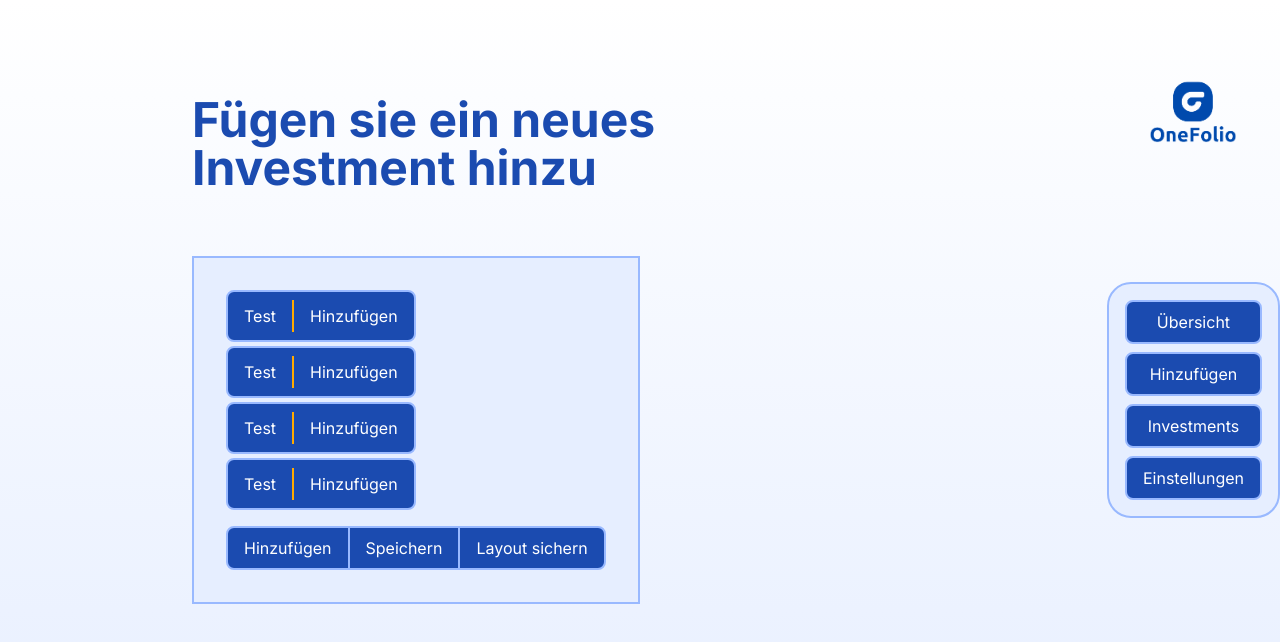
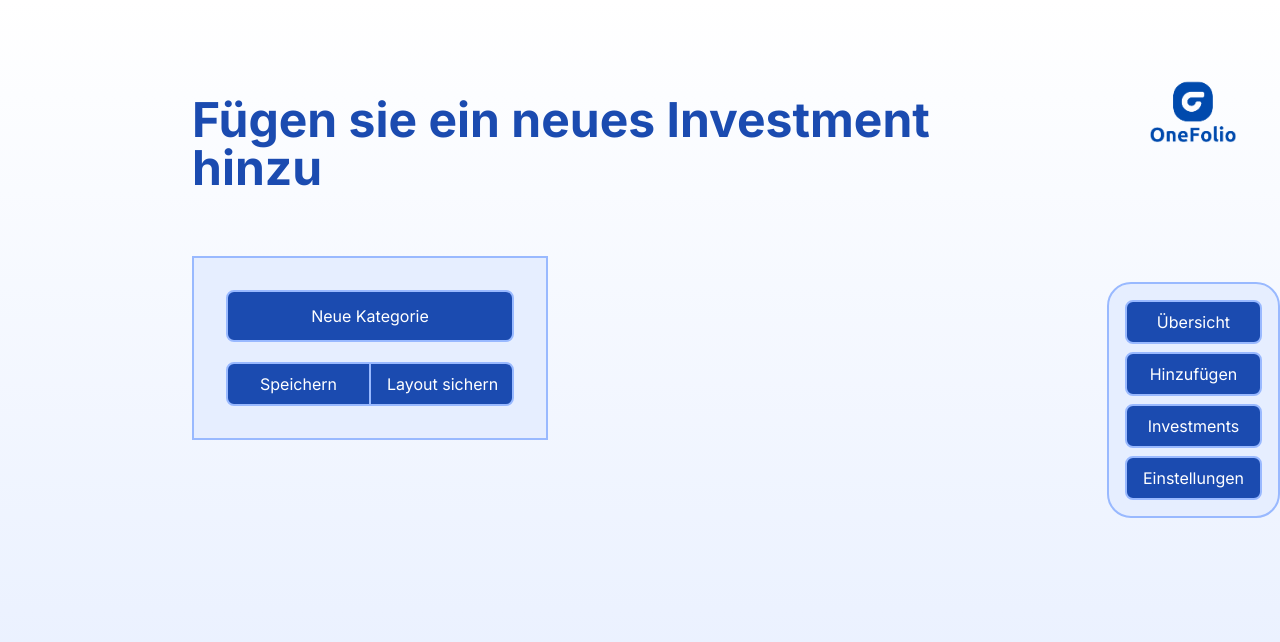
Before and after one commit to luca-engels-eprocessing/OneFolio, a Next.js app: page /add in a window 1280 px wide. Shown: the top 642 px of the page. Built offline with nearby package versions, Linux system fonts and the light colour scheme.

Commit message:
MOOOREEE FUNCTIONSSS!!!!!
Added Adding fucntion and lists.
added component for the ValueBar List
--> Maybe change to class

Sml typo fix for start page

```diff
--- a/app/add/page.tsx
+++ b/app/add/page.tsx
@@ -1,83 +1,140 @@
-"use client"
-import {useState} from "react";
+"use client";
+import ValueBar from "@/components/ValueBar";
+import { useState, useRef, useEffect, ReactNode } from "react";
 
 export default function Page() {
-    const [showForm, setShowForm] = useState(false);
-    const selectionAddClick = (text: string) => {
-        addButtonToForm(text);
+  const [displayValue, setDisplayValue] = useState(false); // Displayes the side Panel for selection or not
+  const [returns, setReturns] = useState(""); // Returns of the investment
+  const [categoryDisplayAddButton, setCategoryDisplayAddButton] =
+    useState(false); // Switch for add button or input field
+  const [categoryFormButtonList, setCategoryFormButtonList] = useState<
+    ReactNode[]
+  >([]); // List of buttons in the form
+  const [categroyInput, setcategoryInput] = useState(""); // Saves the input field ==> No use of Form needed and no page relaod
+  const categoryAddTextFieldRef = useRef<HTMLInputElement>(null);
+  const categoryNewestButtonRef = useRef<HTMLButtonElement>(null);
+
+
+  useEffect(() => {
+    if (categoryDisplayAddButton && categoryAddTextFieldRef.current) {
+      categoryAddTextFieldRef.current.focus();
+    } else if (categoryNewestButtonRef.current) {
+      categoryNewestButtonRef.current.focus();
     }
-    const [formContent, setFormContent] = useState([<></>]);
-    const categoryClick = () => {
-        setShowForm(true);
+  }, [categoryDisplayAddButton]);
+
+  // Displayes the side Panel
+  /* TODO  Remove and put in the buttons created / use data of button to create a specific table*/
+  const categoryClick = (text: string) => {
+    console.log(text);
+    setDisplayValue(true);
+  };
+
+  /* TODO use the text and send it back to the Category button */
+
+  const createCategoryButton = () => {
+    console.log(returns);
+
+    const text = categroyInput;
+    setcategoryInput("");
+    if (text == "") {
+      return;
     }
-    const selectionClick = () => {
-        setShowForm(false);
+    const buttonCode = (
+      <button
+        type={"button"}
+        onClick={() => categoryClick(text)}
+        ref={categoryNewestButtonRef}
+        className={
+          "btn-nav flex flex-row px-4 py-2 rounded-lg gap-4 justify-center items-center"
         }
-    const addButtonToForm = (text:string) => {
-        console.log("ADD ",text)
-        const buttonCode = (
-            <button type={"button"} onClick={selectionClick} className="btn-nav rounded-lg px-4 py-2">
-                <p>{text}</p>
+      >
+        <p className={"rounded-l-lg"}>{text}</p>
+        <div
+          className={"h-8 border-r-2 border-accentLight dark:border-accentDark"}
+        />
+        <p className={"rounded-l-lg"}>...</p>
       </button>
     );
-        console.log(buttonCode)
-        console.log(formContent)
-        const currFormCont = [...formContent, buttonCode];
-        console.log(currFormCont)
-        setFormContent(currFormCont);
+    console.log(buttonCode);
+    console.log(categoryFormButtonList);
+    setCategoryDisplayAddButton(false);
+    setCategoryFormButtonList([...categoryFormButtonList, buttonCode]);
+  };
+
+  const handleAddInputChange = (e) => {
+    setcategoryInput(e.target.value);
+  };
+
+  const handleInputKeyPress = (e) => {
+    if (e.key === "Enter") {
+      createCategoryButton();
+    }
   };
 
   return (
-        <main className="flex h-screen w-screen flex-col gap-16 py-24 pl-48 pr-64">
+    <main className="flex h-screen w-screen flex-col gap-16 py-24 pl-48 ">
       <div className={""}>
         <h1 className={"h1"}>Fügen sie ein neues Investment hinzu</h1>
       </div>
       <div className={"flex flex-row overflow-clip gap-32"}>
-                <form className={"border-def bg-sec w-fit h-fit p-8 flex gap-1 flex-col items-start"}>
-                    <button type={"button"} onClick={categoryClick}
-                            className={"btn-nav flex flex-row px-4 py-2 rounded-lg gap-4 justify-center items-center"}>
-                        <p className={"rounded-l-lg"}>Test</p>
-                        <div className={"h-8 border-r-2 border-accentLight dark:border-accentDark"}/>
-                        <p className={"rounded-l-lg"}>Hinzufügen</p>
+        <form
+          className={
+            "border-def bg-sec p-8 flex gap-2 flex-col overflow-y-scroll scroll-light dark:scroll-dark"
+          }
+        >
+
+            {categoryFormButtonList.map((item, index) => (
+            <div key={index}>{item}</div>
+            ))}
+          {categoryDisplayAddButton ? (
+            <div>
+              <input
+                type={"text"}
+                ref={categoryAddTextFieldRef}
+                className="btn-nav rounded-lg px-4 py-2 w-32"
+                onKeyDown={handleInputKeyPress}
+                onChange={handleAddInputChange}
+              />
+              <button
+                onClick={createCategoryButton}
+                type={"button"}
+                className="btn-nav rounded-lg px-4 py-2"
+              >
+                +
               </button>
-                    <button type={"button"} onClick={categoryClick}
-                            className={"btn-nav flex flex-row px-4 py-2 rounded-lg gap-4 justify-center items-center"}>
-                        <p className={"rounded-l-lg"}>Test</p>
-                        <div className={"h-8 border-r-2 border-accentLight dark:border-accentDark"}/>
-                        <p className={"rounded-l-lg"}>Hinzufügen</p>
+            </div>
+          ) : (
+            <button
+              type={"button"}
+              onClick={() => setCategoryDisplayAddButton(true)}
+              className={
+                "btn-nav flex flex-row px-4 py-2 rounded-lg gap-4 justify-center items-center"
+              }
+            >
+              <div className={"h-8 items-center flex"}>
+                <p className={"rounded-l-lg"}>Neue Kategorie</p>
+              </div>
             </button>
-                    <button type={"button"} onClick={categoryClick}
-                            className={"btn-nav flex flex-row px-4 py-2 rounded-lg gap-4 justify-center items-center"}>
-                        <p className={"rounded-l-lg"}>Test</p>
-                        <div className={"h-8 border-r-2 border-accentLight dark:border-accentDark"}/>
-                        <p className={"rounded-l-lg"}>Hinzufügen</p>
+          )}
+          <div className={"mt-3 w-72"}>
+            <button
+              onClick={() => console.log("HERE")}
+              className={"btn-nav w-1/2 border-r-[1px] rounded-l-lg p-2 px-4"}
+            >
+              Speichern
             </button>
-                    <button type={"button"} onClick={categoryClick}
-                            className={"btn-nav flex flex-row px-4 py-2 rounded-lg gap-4 justify-center items-center"}>
-                        <p className={"rounded-l-lg"}>Test</p>
-                        <div className={"h-8 border-r-2 border-accentLight dark:border-accentDark"}/>
-                        <p className={"rounded-l-lg"}>Hinzufügen</p>
-                    </button>
-                    <div className={"mt-3"}>
-                        <button onClick={categoryClick} className={"btn-nav border-r-[1px] rounded-l-lg p-2 px-4"}>Hinzufügen
-                        </button>
-                        <button onClick={categoryClick} className={"btn-nav border-x-[1px] p-2 px-4"}>Speichern</button>
-                        <button onClick={categoryClick}
-                                className={"btn-nav border-l-[1px] rounded-r-lg p-2 px-4"}>Layout sichern
+            <button
+              onClick={() => console.log("HERE")}
+              className={
+                "btn-nav border-l-[1px] rounded-r-lg w-1/2 p-2 text-nowrap px-4"
+              }
+            >
+              Layout sichern
             </button>
           </div>
         </form>
-                {showForm &&
-                    <form
-                        className={"flex-col flex gap-2 bg-sec border-def p-8 overflow-y-scroll scroll-light dark:scroll-dark"}>
-                        {formContent.map((item, index) => (
-                            <div key={index}>{item}</div>
-                        ))}
-                        <button type={"button"} onClick={() => selectionAddClick("text")}
-                                className="btn-nav rounded-lg px-4 py-2">
-                            <p>Neu Hinzufügen</p>
-                        </button>
-                    </form>}
+        {displayValue && <ValueBar displayList={categoryFormButtonList} setDisplayList={setCategoryFormButtonList} state={setReturns} setDisplayed={setDisplayValue} />}
       </div>
     </main>
   );
--- a/app/page.tsx
+++ b/app/page.tsx
@@ -1,6 +1,6 @@
 export default function Home() {
   return (
-      <main className="flex h-full w-full flex-col gap-16 py-24 pl-48 pr-64">
+      <main className="flex h-full w-full flex-col gap-16 py-24 pl-48">
           <div>
               <h1 className={"h1"}>Ihr Portfolio im Überblick</h1>
           </div>
@@ -21,14 +21,14 @@ export default function Home() {
                   </div>
               </div>
               <div className={"row-start-2 col-start-1 flex flex-col p-4 content-center justify-center text-center"}>
-                  <p className={"text-2xl font-medium"}>Anlagemöglichkeiten</p>
+                  <p className={"text-2xl font-medium"}>Laufzeitbindungen</p>
                   <div
                       className={"border-def w-full h-48 bg-blue-700 hover:shadow-[5px_5px_10px_5px_rgba(0,0,0,0.2)] dark:shadow"}>
                       <p>GRAPH 1 HERE</p>
                   </div>
               </div>
               <div className={"row-start-2 col-start-2 flex flex-col p-4 content-center justify-center text-center"}>
-                  <p className={"text-2xl font-medium"}>Ihre Risikoauswertung</p>
+                  <p className={"text-2xl font-medium"}>Ihre Risikoklassen</p>
                   <div
                       className={"border-def w-full h-48 bg-yellow-700 hover:shadow-[5px_5px_10px_5px_rgba(0,0,0,0.2)] dark:shadow"}>
                       <p>GRAPH 1 HERE</p>
--- /dev/null
+++ b/components/ValueBar.tsx
@@ -0,0 +1,110 @@
+import React, { Dispatch,SetStateAction, ReactNode, useEffect, useRef, useState } from 'react'
+
+type Props = {
+  state: (val: string) => void;
+  displayList: ReactNode[];
+  setDisplayList: (val: ReactNode[]) => void;
+  setDisplayed: (val: boolean) => void;
+}
+
+
+function ValueBar(props: Props) {
+    const [valueFormButtonList, setValueFormButtonList] = useState<ReactNode[]>(
+        []
+      ); // List of buttons in the form
+      const [valueDisplayAddButton, setValueDisplayAddButton] = useState(false); // Switch for add button or input field
+      const [valueInput, setValueInput] = useState(""); // Saves the input field ==> No use of Form needed and no page relaod
+      const valueAddTextFieldRef = useRef<HTMLInputElement>(null); // Ref for the input field to auto select
+      const valueNewestButtonRef = useRef<HTMLButtonElement>(null); // Ref for the newest button added by the input field to auto select after adding
+      const setDisplayed = props.setDisplayed;
+
+
+
+      // Auto focus on the input field or the newest button
+      useEffect(() => {
+        if (valueDisplayAddButton && valueAddTextFieldRef.current) {
+          valueAddTextFieldRef.current.focus();
+        } else if (valueNewestButtonRef.current) {
+          valueNewestButtonRef.current.focus();
+        }
+      }, [valueDisplayAddButton]);
+
+    const selectionClick = (clickedButton: string) => {
+        console.log(clickedButton);
+        props.state(clickedButton);
+        setDisplayed(false);
+      };
+
+
+  /** Creates a new Button and saves it to the form */
+  const createValueButton = () => {
+    const text = valueInput;
+    if (text == "") {
+      setValueDisplayAddButton(false);
+      return;
+    }
+    const buttonCode = (
+      <button
+        ref={valueNewestButtonRef}
+        type={"button"}
+        onClick={() => selectionClick(text)}
+        className="btn-nav rounded-lg px-4 py-2"
+      >
+        <p>{text}</p>
+      </button>
+    );
+    setValueDisplayAddButton(false);
+    setValueFormButtonList([...valueFormButtonList, buttonCode]);
+  };
+
+  const handleAddInputChange = (e) => {
+    setValueInput(e.target.value);
+  };
+
+  const handleInputKeyPress = (e) => {
+    if (e.key === "Enter") {
+        createValueButton();
+    }
+  };
+
+
+  return (
+        <form
+            className={
+            "flex-col flex gap-2 bg-sec border-def p-8 overflow-y-scroll scroll-light dark:scroll-dark"
+            }
+        >
+            {valueFormButtonList.map((item, index) => (
+            <div key={index}>{item}</div>
+            ))}
+            {valueDisplayAddButton ? (
+            <div>
+                <input
+                type={"text"}
+                ref={valueAddTextFieldRef}
+                className="btn-nav rounded-lg px-4 py-2 w-32"
+                onKeyDown={handleInputKeyPress}
+                onChange={handleAddInputChange}
+                />
+                <button
+                type={"button"}
+                className="btn-nav rounded-lg px-4 py-2"
+                onClick={createValueButton}
+                >
+                +
+                </button>
+            </div>
+            ) : (
+            <button
+                type={"button"}
+                onClick={() => setValueDisplayAddButton(true)}
+                className="btn-nav rounded-lg px-4 py-2"
+            >
+                <p>Neu Hinzufügen</p>
+            </button>
+            )}
+    </form>
+  )
+}
+
+export default ValueBar
```
Lines whose indentation alone changed are shown as unchanged.
